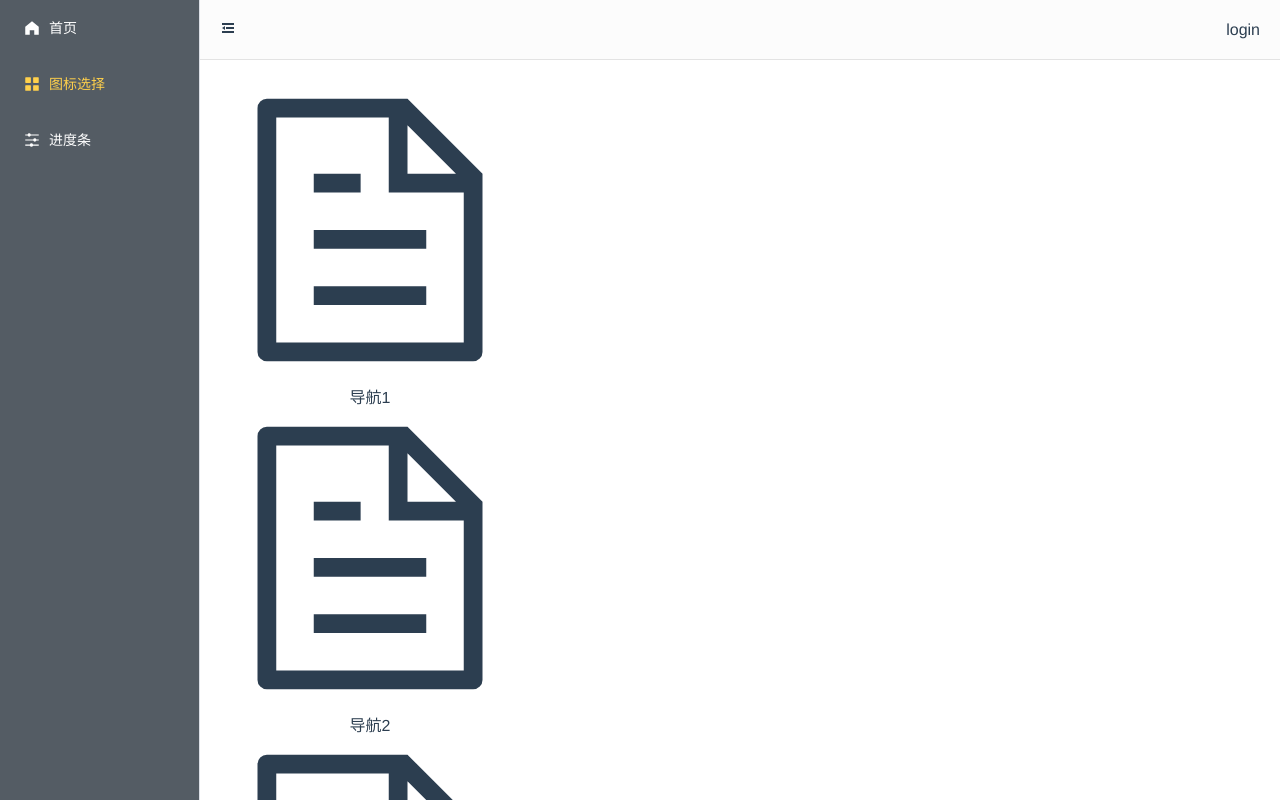
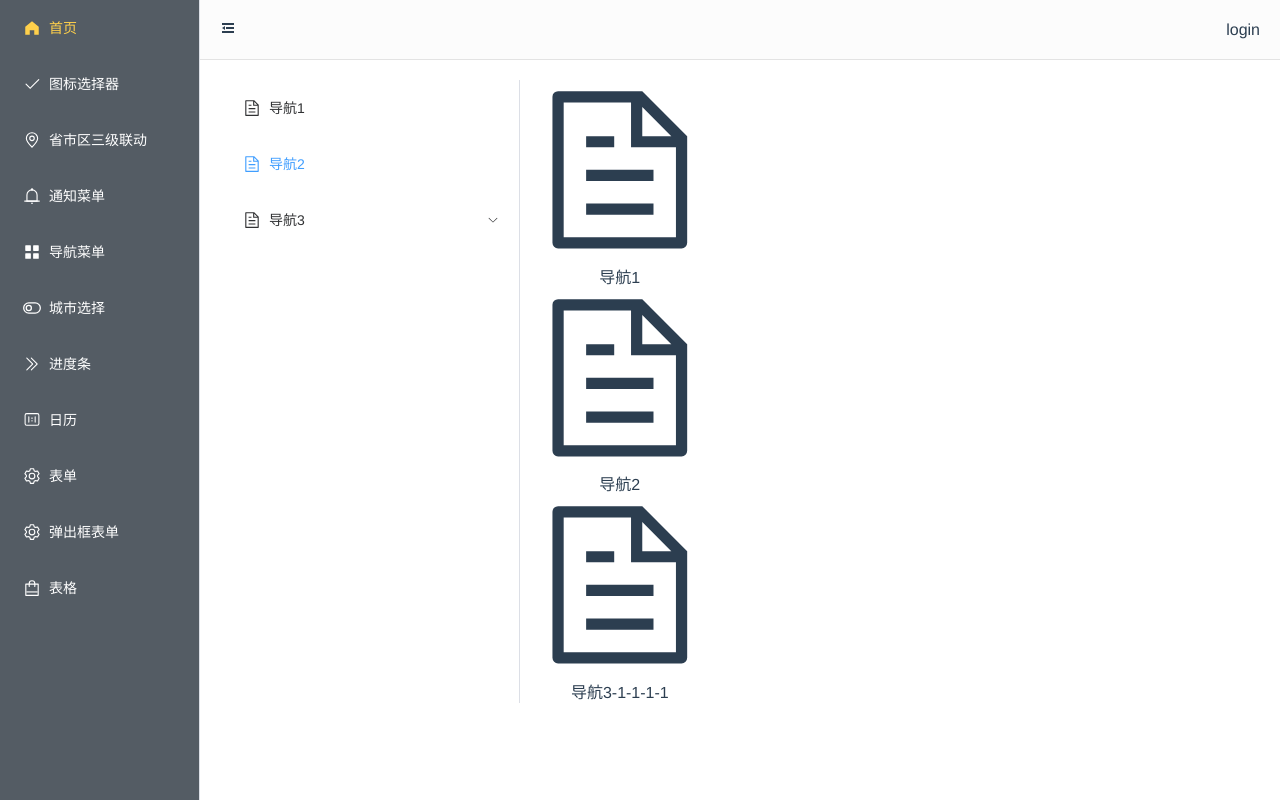
Before and after one commit to shenshuai89/ming-pro, a Vue app: page /menu in a window 1280 px wide. Shown: the top 800 px of the page. Built offline with nearby package versions, Linux system fonts and the light colour scheme.

Commit message:
feat: 使用封装好的menu组件改造侧边栏

```diff
--- a/src/components/container/src/NavSider.vue
+++ b/src/components/container/src/NavSider.vue
@@ -1,6 +1,16 @@
 <template>
   <div class="nav-side">
-    <el-menu
+    <m-menu
+      :data="menu"
+      :collapse="collapse"
+      text-color="#fff"
+      default-active="/"
+      active-text-color="#ffd04b"
+      background-color="#545c64"
+      class="el-menu-vertical-demo"
+      router
+    ></m-menu>
+    <!-- <el-menu
       default-active="2"
       class="el-menu-vertical-demo"
       active-text-color="#ffd04b"
@@ -20,12 +30,69 @@
         <el-icon><icon-operation /></el-icon>
         <span>进度条</span>
       </el-menu-item>
-    </el-menu>
+    </el-menu> -->
   </div>
 </template>
 
 <script setup lang="ts">
 defineProps<{ collapse: boolean }>();
+const menu = [
+  {
+    icon: "HomeFilled",
+    name: "首页",
+    index: "/",
+  },
+  {
+    icon: "Check",
+    name: "图标选择器",
+    index: "/chooseIcon",
+  },
+  {
+    icon: "Location",
+    name: "省市区三级联动",
+    index: "/chooseArea",
+  },
+  {
+    icon: "Bell",
+    name: "通知菜单",
+    index: "/notification",
+  },
+  {
+    icon: "Menu",
+    name: "导航菜单",
+    index: "/menu",
+  },
+  {
+    icon: "TurnOff",
+    name: "城市选择",
+    index: "/chooseCity",
+  },
+  {
+    icon: "DArrowRight",
+    name: "进度条",
+    index: "/progress",
+  },
+  {
+    icon: "ScaleToOriginal",
+    name: "日历",
+    index: "/calendar",
+  },
+  {
+    icon: "Setting",
+    name: "表单",
+    index: "/form",
+  },
+  {
+    icon: "Setting",
+    name: "弹出框表单",
+    index: "/modalForm",
+  },
+  {
+    icon: "ShoppingBag",
+    name: "表格",
+    index: "/table",
+  },
+];
 </script>
 <style lang="scss" scoped>
 .nav-side {
--- a/src/views/Home.vue
+++ b/src/views/Home.vue
@@ -1,5 +1,5 @@
 <template>
-  <div class="home">Home</div>
+  <div class="home">基于elemnent-plus二次封装的ming-pro组件库</div>
 </template>
 
 <script setup lang="ts">
--- a/src/views/menu.vue
+++ b/src/views/menu.vue
@@ -1,6 +1,6 @@
 <template>
-  <div style="max-width: 300px">
-    <!-- <m-menu :data="data1" defaultActive="2"></m-menu> -->
+  <div class="menu-show">
+    <m-menu :data="data1" defaultActive="2"></m-menu>
     <m-infinite-menu :data="data3" defaultActive="2"></m-infinite-menu>
   </div>
 </template>
@@ -121,4 +121,13 @@ let data3 = [
   },
 ];
 </script>
-<style lang="scss" scoped></style>
+<style lang="scss" scoped>
+.menu-show {
+  flex-direction: row;
+  display: flex;
+  .el-menu{
+    margin-right:10px;
+    width:300px;
+  }
+}
+</style>
```
